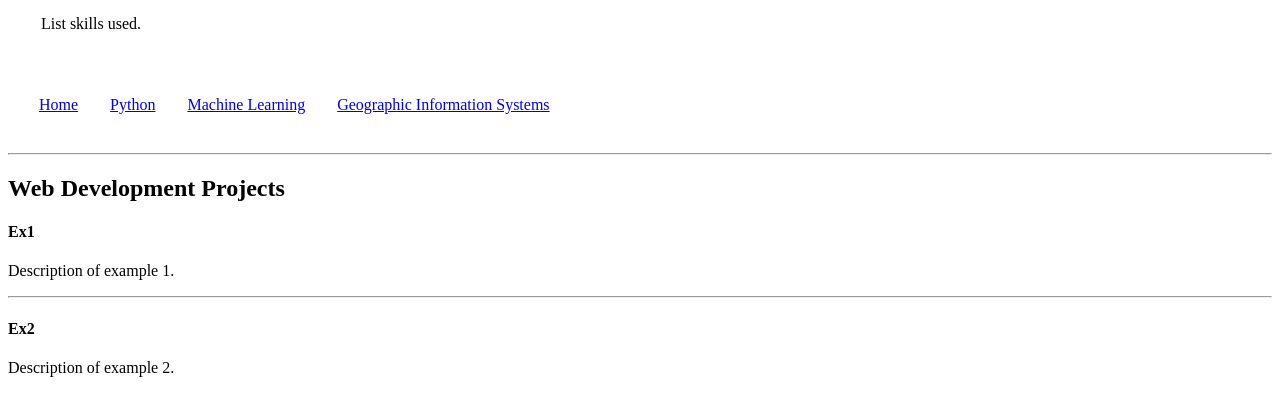
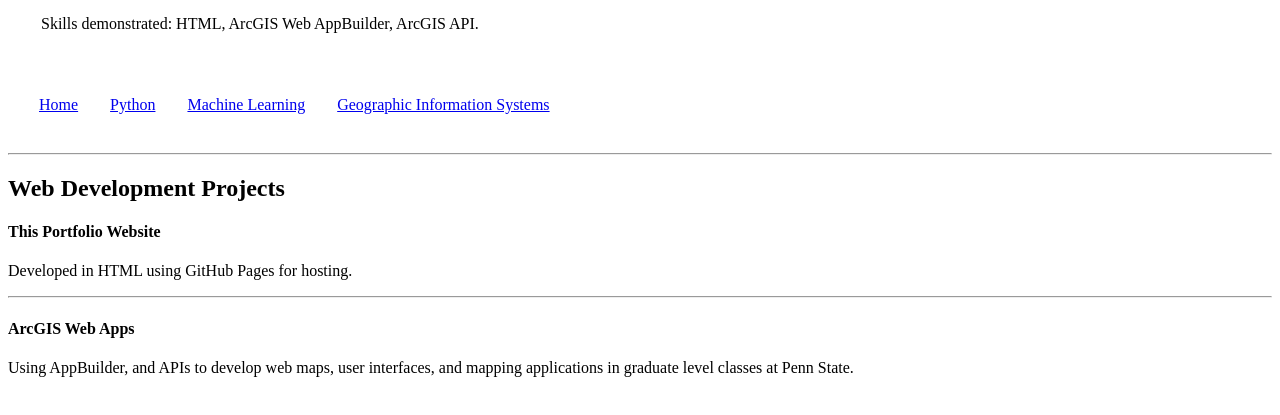
Before and after one commit to joelnewswanger/joelnewswanger.github.io, a plain HTML site: page webdev.html in a window 1280 px wide. Shown: the part 89-504 px from the top of the page. Drawn offline with Linux system fonts and the light colour scheme.

Commit message:
Add webdev skills.

```diff
--- a/webdev.html
+++ b/webdev.html
@@ -9,7 +9,7 @@
       <tr>
         <td><img src="" alt="" width="280"></td>
         <td><h1>Joel Newswanger's Web Development Skills</h1>
-          <p>List skills used.</p></td>
+          <p>Skills demonstrated: HTML, ArcGIS Web AppBuilder, ArcGIS API.</p></td>
       </tr>
     </table>
     <table cellspacing="30">
@@ -23,14 +23,14 @@
     </table>
     <hr>
     <h2>Web Development Projects</h2>
-    <h4>Ex1</h4>
+    <h4>This Portfolio Website</h4>
     <p>
-        Description of example 1.
+        Developed in HTML using GitHub Pages for hosting.
     </p>
     <hr>
-    <h4>Ex2</h4>
+    <h4>ArcGIS Web Apps</h4>
     <p>
-        Description of example 2.
+        Using AppBuilder, and APIs to develop web maps, user interfaces, and mapping applications in graduate level classes at Penn State.
     </p>
   </body>
 </html>
```
